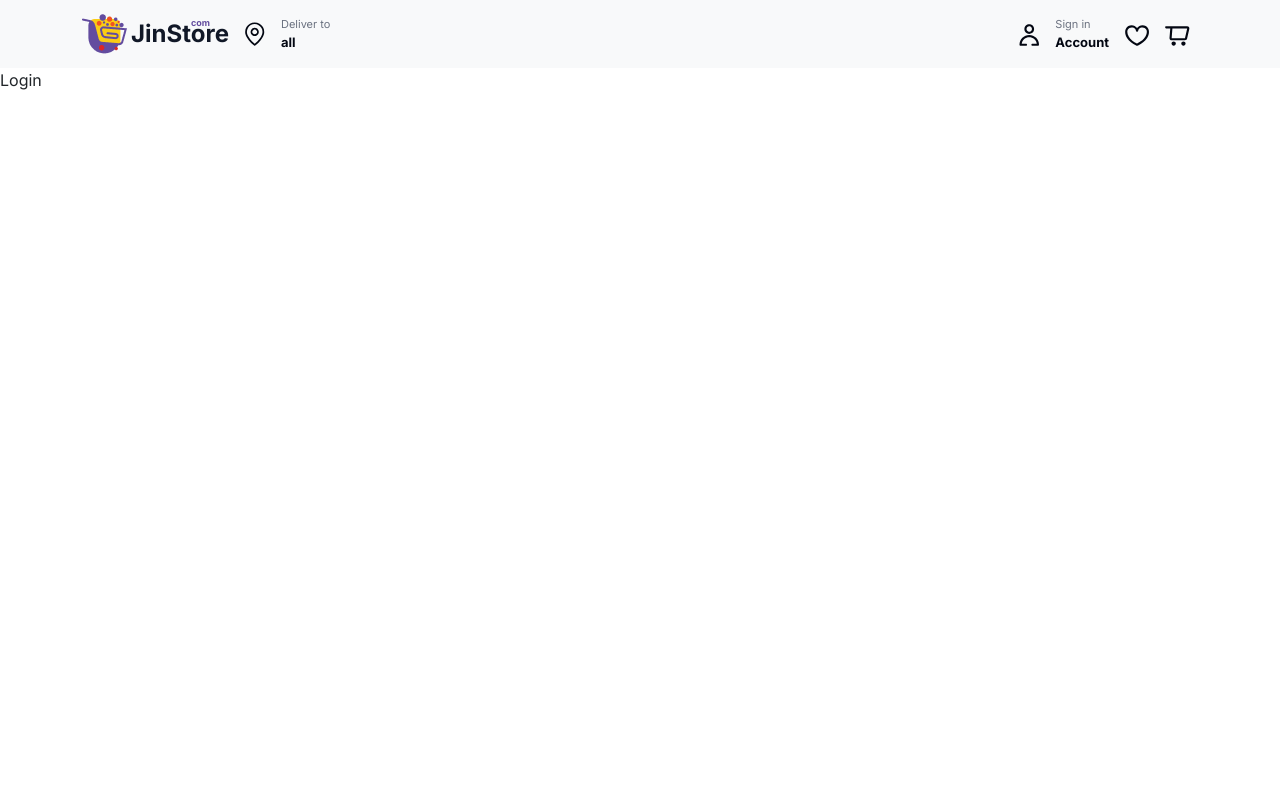
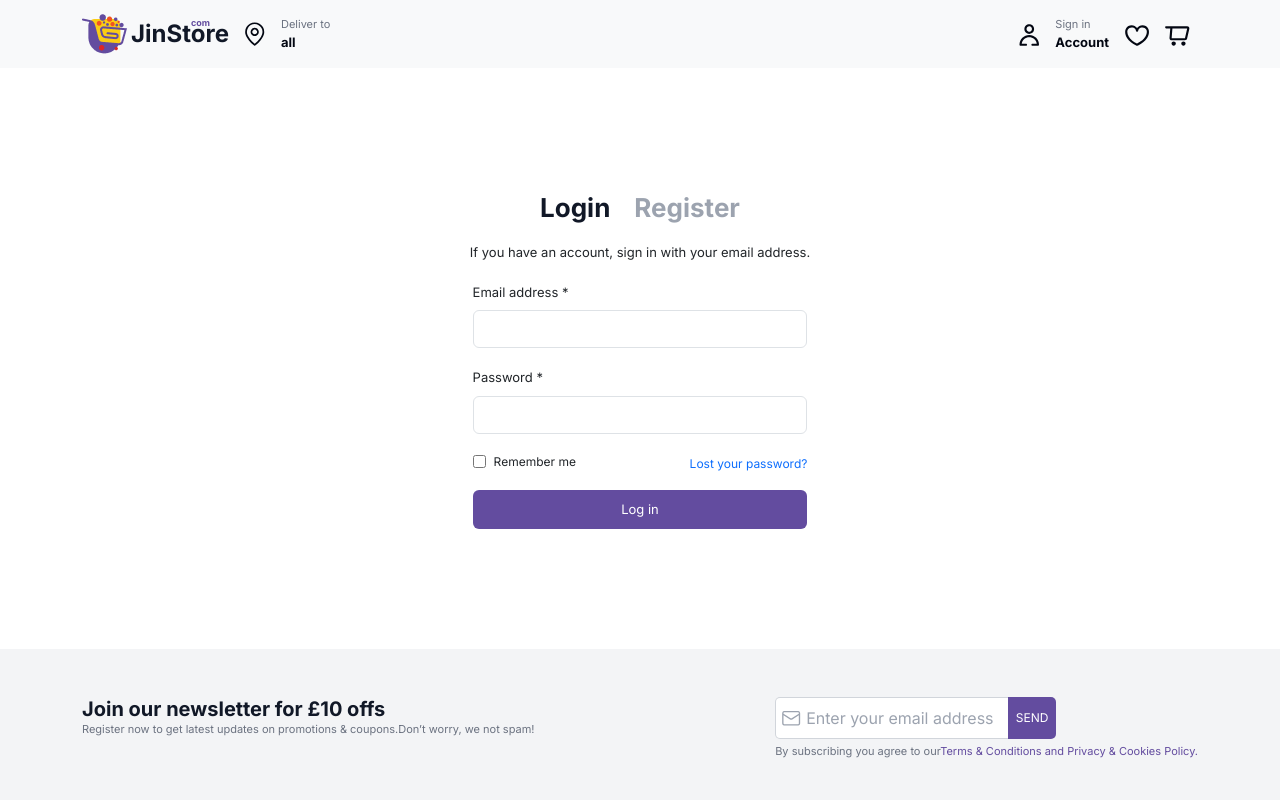
Before and after one commit to MohammadSalameh10/Ecommerce, a React (Vite) app: page /auth/login in a window 1280 px wide. Shown: the top 800 px of the page. Built offline with nearby package versions, Linux system fonts and the light colour scheme.

Commit message:
create register and login

```diff
--- a/src/layouts/AuthLayout.jsx
+++ b/src/layouts/AuthLayout.jsx
@@ -1,12 +1,14 @@
 import React from 'react'
 import CustomNavbar from '../components/user/navbar/Navbar'
 import { Outlet } from 'react-router-dom'
+import Footer from '../components/user/footer/Footer'
 
 export default function AuthLayout() {
     return (
         <>
             <CustomNavbar />
             <Outlet />
+            <Footer />
         </>
     )
 }
--- a/src/layouts/UserLayout.jsx
+++ b/src/layouts/UserLayout.jsx
@@ -1,7 +1,15 @@
 import React from 'react'
+import CustomNavbar from '../components/user/navbar/Navbar'
+import { Outlet } from 'react-router-dom'
+import Footer from '../components/user/footer/Footer'
 
 export default function UserLayout() {
   return (
-    <div>UserLayout</div>
+    <>
+    <CustomNavbar />
+    <Outlet />
+    <Footer />
+    </>
+
   )
 }
--- a/src/pages/user/login/Login.jsx
+++ b/src/pages/user/login/Login.jsx
@@ -1,7 +1,69 @@
-import React from 'react'
+import React, { useState } from 'react'
+import FloatingLabel from 'react-bootstrap/FloatingLabel';
+import Form from 'react-bootstrap/Form';
+import Button from 'react-bootstrap/Button';
+import { useForm } from 'react-hook-form';
+import axios from 'axios';
+import { Link, useNavigate } from 'react-router-dom';
+import { Container } from 'react-bootstrap';
+import style from './login.module.css';
+export default function Login() {
 
-export default function Login() {
+  const [isLoading, setIsLoading] = useState(false);
+  const [serverError, setServerError] = useState(null);
+  const { register, handleSubmit, formState: { errors } } = useForm();
+  const navigate = useNavigate();
+  const loginUser = async (value) => {
+    setIsLoading(true);
+    try {
+      const response = await axios.post(`https://ecommerce-node4.onrender.com/auth/signin`, value);
+      if (response.status === 200) {
+        localStorage.setItem('userToken', response.data.token);
+        navigate('/');
+      }
+    } catch (error) {
+      setServerError(error.response.data.message);
+    } finally {
+      setIsLoading(false);
+    }
+
+  }
   return (
-    <div>Login</div>
+    <section className={`${style.login}`}>
+      <Container>
+        <div className='d-flex flex-column gap-3'>
+          <div className={`${style.authentication} d-flex justify-content-center align-items-center gap-4`}>
+            <Link to={'/auth/login'}>Login</Link>
+            <Link to={'/auth/register'}>Register</Link>
+          </div>
+          <p className='text-center'>If you have an account, sign in with your email address.</p>
+        </div>
+        <Form onSubmit={handleSubmit(loginUser)} className={`${style.form} m-auto d-flex flex-column `}>
+          {serverError ? <div className='text-danger'>{serverError}</div> : null}
+
+          <Form.Group className="mb-3" controlId="formGroupEmail">
+            <Form.Label className={`${style.label}`}>Email address *</Form.Label>
+            <Form.Control type="email" placeholder="" {...register('email', { required: "email is required" })} />
+            {errors.email ? <div className='text-danger'>{errors.email.message}</div> : null}
+          </Form.Group>
+
+          <Form.Group className="mb-3" controlId="formGroupEmail">
+            <Form.Label className={`${style.label}`}>Password *</Form.Label>
+            <Form.Control type="password" placeholder="" {...register('password', { required: "password is required" })} />
+            {errors.password ? <div className='text-danger'>{errors.password.message}</div> : null}
+          </Form.Group>
+          <div className={`${style.check} d-flex justify-content-between align-items-center pb-3`}>
+            <div className='d-flex gap-2 align-items-center'>
+              <input type="checkbox" />
+              <span>Remember me</span>
+            </div>
+            <div>
+              <Link to={'/'}>Lost your password?</Link>
+            </div>
+          </div>
+          <Button type='submit' className={`${style.button} w-100`} disabled={isLoading}>{isLoading ? "Loading..." : "Log in"}</Button>
+        </Form>
+      </Container>
+    </section>
   )
 }
--- /dev/null
+++ b/src/pages/user/login/login.module.css
@@ -0,0 +1,32 @@
+.login{
+    padding: 120px 0px;
+}
+.authentication a{
+    font-size: 26px;
+    font-weight: bold;
+}
+.authentication a:nth-child(1){
+color: #111827;
+}
+.authentication a:nth-child(2){
+color: #9CA3AF;
+}
+.login p{
+   font-size: 13px;
+}
+.form{
+    width:30%;
+}
+.label{
+    font-size: 13px;
+}
+.check span,
+.check a{
+    font-size: 12px;
+}
+.button{
+  background-color:#634C9F ;
+  border: 0;
+  font-size: 13px;
+  padding: 10px 0;
+}
--- a/src/pages/user/register/Register.jsx
+++ b/src/pages/user/register/Register.jsx
@@ -1,7 +1,96 @@
-import React from 'react'
+import React, { useState } from 'react'
+import FloatingLabel from 'react-bootstrap/FloatingLabel';
+import Form from 'react-bootstrap/Form';
+import Button from 'react-bootstrap/Button';
+import { useForm } from 'react-hook-form';
+import axios from 'axios';
+import { Link, useNavigate } from 'react-router-dom';
+import { Bounce, Slide, toast } from 'react-toastify';
+import style from './register.module.css';
+import { Container } from 'react-bootstrap';
+export default function Register() {
 
-export default function Register() {
+  const [isLoading, setIsLoading] = useState(false);
+  const [serverError, setServerError] = useState(null);
+  const { register, handleSubmit, formState: { errors } } = useForm();
+  const navigate = useNavigate();
+  const registerUser = async (value) => {
+    setIsLoading(true);
+    try {
+      const response = await axios.post(`https://ecommerce-node4.onrender.com/auth/signup`, value);
+      if (response.status === 201) {
+        toast.info('please check your email', {
+          position: "top-right",
+          autoClose: 5000,
+          hideProgressBar: false,
+          closeOnClick: false,
+          pauseOnHover: true,
+          draggable: true,
+          progress: undefined,
+          theme: "dark",
+          transition: Slide,
+        });
+        navigate('/auth/login');
+      }
+    } catch (error) {
+      if (error.response.status === 409) {
+        setServerError("Email already exists");
+      } else {
+        setServerError("server error");
+      }
+    } finally {
+      setIsLoading(false);
+    }
+
+  }
   return (
-    <div>Register</div>
+    <section className={`${style.register}`}>
+      <Container>
+        <div className='d-flex flex-column gap-3'>
+          <div className={`${style.authentication} d-flex justify-content-center align-items-center gap-4`}>
+            <Link to={'/auth/login'}>Login</Link>
+            <Link to={'/auth/register'}>Register</Link>
+          </div>
+          <p className='text-center'>There are many advantages to creating an account: the payment process is
+            faster, shipment tracking is possible and much more.</p>
+        </div>
+        <Form onSubmit={handleSubmit(registerUser)} className={`${style.form} m-auto d-flex flex-column `}>
+
+          {serverError ? <div className='text-danger'>{serverError}</div> : null}
+          <Form.Group className="mb-3" controlId="formGroupEmail" >
+            <Form.Label className={`${style.label}`}>Username *</Form.Label>
+            <Form.Control type="text" placeholder="" {...register('userName', { required: "userName is required" })} />
+            {errors.userName ? <div className='text-danger'>{errors.userName.message}</div> : null}
+          </Form.Group>
+
+          <Form.Group className="mb-3" controlId="formGroupEmail" >
+            <Form.Label className={`${style.label}`}>Email address *</Form.Label>
+            <Form.Control type="email" placeholder="" {...register('email', { required: "email is required" })} />
+            {errors.email ? <div className='text-danger'>{errors.email.message}</div> : null}
+          </Form.Group>
+
+          <Form.Group className="mb-2" controlId="formGroupEmail" >
+            <Form.Label className={`${style.label}`}>Password *</Form.Label>
+            <Form.Control type="password" placeholder="" {...register('password', { required: "password is required" })} />
+            {errors.password ? <div className='text-danger'>{errors.password.message}</div> : null}
+          </Form.Group>
+          <div className= {`${style.choose}  d-flex flex-column gap-1`}>
+            <div className='d-flex align-items-center gap-2'>
+            <input type="radio" id="customer" name="user_type"  />
+             <label for="customer" className={`${style.label}`}>I am a customer</label>
+            </div>
+            <div className='vendor d-flex align-items-center gap-2'>
+            <input type="radio" id="vendor" name="user_type"  />
+            <label for="vendor" className={`${style.label}`}>I am a vendor</label>
+            </div>
+              <p className='pt-2'>Your personal data will be used to support your experience throughout this
+                website, to manage access to your account, and for other purposes described in
+                our <span> privacy policy.</span></p>
+          </div>
+
+          <Button type='submit' className={`${style.button} w-100`} disabled={isLoading}>{isLoading ? "Loading..." : "Register"}</Button>
+        </Form>
+      </Container>
+    </section>
   )
 }
--- /dev/null
+++ b/src/pages/user/register/register.module.css
@@ -0,0 +1,36 @@
+.register {
+    padding: 120px 0px;
+}
+
+.authentication a {
+    font-size: 26px;
+    font-weight: bold;
+}
+
+.authentication a:nth-child(1) {
+    color: #9CA3AF;
+}
+
+.authentication a:nth-child(2) {
+    color: #111827;
+}
+
+.register p {
+    font-size: 13px;
+}
+.form{
+    width:30%;
+}
+.choose span{
+color: #634C9F;
+}
+.label{
+    font-size: 13px;
+}
+
+.button{
+    background-color:#634C9F ;
+    border: 0;
+    font-size: 13px;
+    padding: 10px 0;
+  }
```
